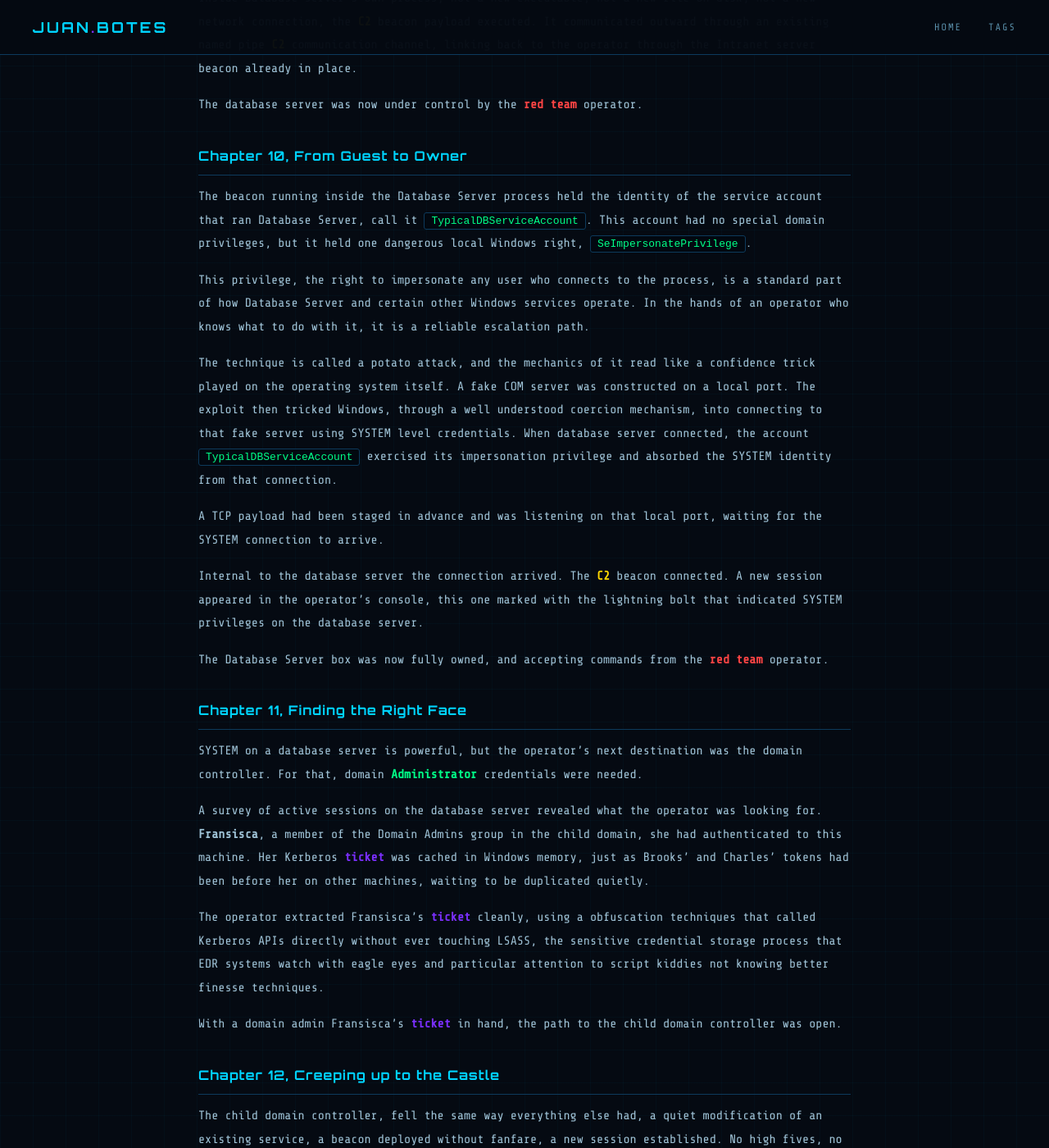
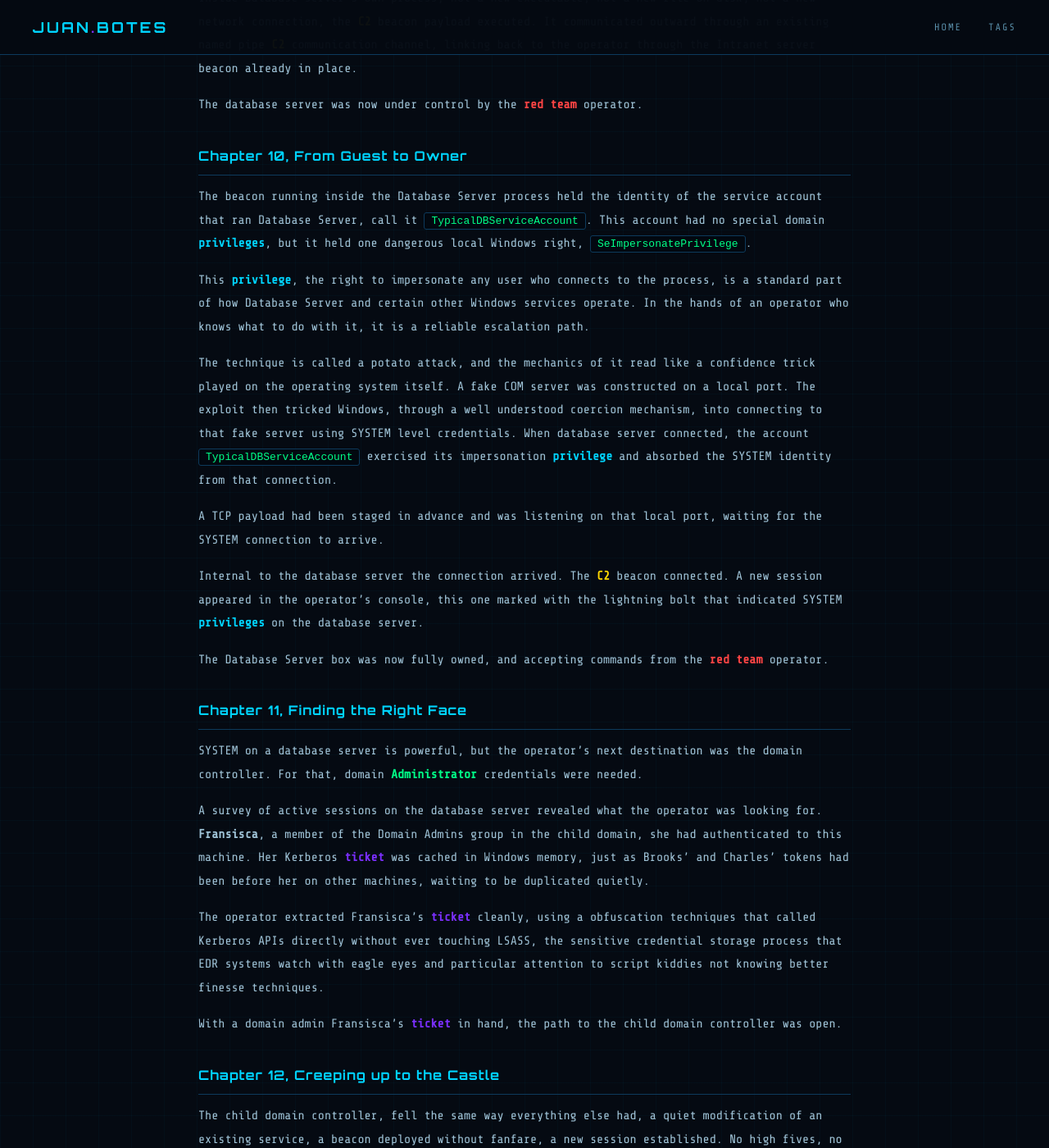
Before and after one commit to botesjuan/botesjuan.github.io, a Jekyll site: the page built from _posts/2026-05-23-red-team-kill-chain-story.md, in a window 1280 px wide and 1400 px high, scrolled down 6009 px. Shown: the whole window at 82% size. Built offline with Jekyll 4.4.1, drawn with Linux system fonts in a browser that asks for light colours; our own code applies the rules of GitHub Pages for plain Markdown files; some of the changed text lies outside the part shown.

Commit message:
Update 2026-05-23-red-team-kill-chain-story.md

```diff
--- a/_posts/2026-05-23-red-team-kill-chain-story.md
+++ b/_posts/2026-05-23-red-team-kill-chain-story.md
@@ -3,6 +3,7 @@
   .red { color: #ff4444; font-weight: bold; }   /* danger/alert terms */
   .grn { color: #00ff88; font-weight: bold; }   /* success/owned terms */
   .prp { color: #7b2fff; font-weight: bold; }   /* tool names */
+  .cyan { color: #00d4ff; font-weight: bold; }
 </style>
 
 
@@ -20,7 +21,7 @@ The target organisation ran three separate Windows domains, each sitting behind
 
 The rules were clear. A full security monitoring stack was watching, Elastic EDR recording every process, Sysmon logging every pipe and thread, Windows Defender scanning every file. Getting caught would cost points. Getting caught on the wrong machine would end the engagement immediately.
 
-The objective, obtain a single low privilege user account named **Angela**, and use it, through whatever gaps existed in the architecture, to reach a locked file server in the secure storage vault and prove access by writing a "flag" file to its hard drive. Proving the possibility of ransomware deployment.
+The objective, obtain a single low <span class="cyan">privilege</span> user account named **Angela**, and use it, through whatever gaps existed in the architecture, to reach a locked file server in the secure storage vault and prove access by writing a "flag" file to its hard drive. Proving the possibility of ransomware deployment.
 
 The command and control (<span class="kw">C2</span>) communication path did not yet exist. The <span class="kw">C2</span> chain of malware beacons would have to be built, hop by hop, identity by identity, to reach the crown jewels.
 
@@ -44,7 +45,7 @@ The toolkit was ready. The operator turned their attention to the target.
 
 ## Chapter 3, Getting Through the Front Door
 
-**Angela** was a domain user, ordinary, unremarkable, with no special privileges beyond local <span class="grn">Administrator</span> rights on a her single Windows workstation. That was the assumed breach, the organisation had handed over her credentials as the starting point, representing the realistic scenario of a social engineering, phishing email or stolen password.
+**Angela** was a domain user, ordinary, unremarkable, with no special <span class="cyan">privileges</span> beyond local <span class="grn">Administrator</span> rights on a her single Windows workstation. That was the assumed breach, the organisation had handed over her credentials as the starting point, representing the realistic scenario of a social engineering, phishing email or stolen password.
 
 The workstation had AppLocker enabled, a Windows application allow listing policy that prevented arbitrary programs from running. Only files in certain trusted folders and signed by approved publishers were permitted to execute. Defender's real time protection was active and watching.
 
@@ -54,11 +55,11 @@ A single PowerShell command, perfectly legal in Windows, downloaded the custom b
 
 The beacon malware connected home to the public <span class="kw">C2</span> framework team server.
 
-Within moments, a blinking indicator appeared on the operator's <span class="prp">Cobalt Strike</span> console, a new session, running with full SYSTEM privileges inside the process on Angela's workstation. The first foothold was established. The door was open.
+Within moments, a blinking indicator appeared on the operator's <span class="prp">Cobalt Strike</span> console, a new session, running with full SYSTEM <span class="cyan">privileges</span> inside the process on Angela's workstation. The first foothold was established. The door was open.
 
 ## Chapter 4, Borrowing a Face
 
-**SYSTEM** privilege is very powerful, but it is also conspicuous in certain ways. More importantly, Angela's workstation was just the first room. The operator needed to move deeper, and that required the right identity for the next door.
+**SYSTEM** <span class="cyan">privilege</span> is very powerful, but it is also conspicuous in certain ways. More importantly, Angela's workstation was just the first room. The operator needed to move deeper, and that required the right identity for the next door.
 
 A review of the running processes on the machine revealed something useful, another user had an active session on the same workstation. Her name was **Brooks**, a member of the local workstation <span class="grn">Administrator</span> group on the next machine along the chain. She was logged in, her session was live, and her Windows security token, the digital credential that Windows checks whenever she opens a file or accesses a network share, was sitting inside one of her running processes.
 
@@ -114,7 +115,7 @@ The domain controller obliged. The <span class="prp">ticket</span> was cryptogra
 
 ## Chapter 9, The Database Admin's Gift
 
-Armed with a valid Kerberos authentication <span class="prp">ticket</span> in David's name, the <span class="red">red team</span> operator connected to the Database server with high database privileges. No username and password prompt. No VPN. Just a <span class="prp">ticket</span> that said "I am David, and I have permission to be here."
+Armed with a valid Kerberos authentication <span class="prp">ticket</span> in David's name, the <span class="red">red team</span> operator connected to the Database server with high database <span class="cyan">privileges</span>. No username and password prompt. No VPN. Just a <span class="prp">ticket</span> that said "I am David, and I have permission to be here."
 
 Microsoft Database Server includes a feature called Common Language Runtime (CLR) integration, the ability for a database <span class="grn">Administrator</span> to load compiled .NET code directly into the Database Server process and execute it as a stored procedure. It exists for legitimate data processing tasks. The operator had prepared a custom .NET library during the arming up phase way back in the beginning before engaging.
 
@@ -126,15 +127,15 @@ The database server was now under control by the <span class="red">red team</spa
 
 ## Chapter 10, From Guest to Owner
 
-The beacon running inside the Database Server process held the identity of the service account that ran Database Server, call it `TypicalDBServiceAccount`. This account had no special domain privileges, but it held one dangerous local Windows right, `SeImpersonatePrivilege`.
+The beacon running inside the Database Server process held the identity of the service account that ran Database Server, call it `TypicalDBServiceAccount`. This account had no special domain <span class="cyan">privileges</span>, but it held one dangerous local Windows right, `SeImpersonatePrivilege`.
 
-This privilege, the right to impersonate any user who connects to the process, is a standard part of how Database Server and certain other Windows services operate. In the hands of an operator who knows what to do with it, it is a reliable escalation path.
+This <span class="cyan">privilege</span>, the right to impersonate any user who connects to the process, is a standard part of how Database Server and certain other Windows services operate. In the hands of an operator who knows what to do with it, it is a reliable escalation path.
 
-The technique is called a potato attack, and the mechanics of it read like a confidence trick played on the operating system itself. A fake COM server was constructed on a local port. The exploit then tricked Windows, through a well understood coercion mechanism, into connecting to that fake server using SYSTEM level credentials. When database server connected, the account `TypicalDBServiceAccount` exercised its impersonation privilege and absorbed the SYSTEM identity from that connection.
+The technique is called a potato attack, and the mechanics of it read like a confidence trick played on the operating system itself. A fake COM server was constructed on a local port. The exploit then tricked Windows, through a well understood coercion mechanism, into connecting to that fake server using SYSTEM level credentials. When database server connected, the account `TypicalDBServiceAccount` exercised its impersonation <span class="cyan">privilege</span> and absorbed the SYSTEM identity from that connection.
 
 A TCP payload had been staged in advance and was listening on that local port, waiting for the SYSTEM connection to arrive.
 
-Internal to the database server the connection arrived. The <span class="kw">C2</span> beacon connected. A new session appeared in the operator's console, this one marked with the lightning bolt that indicated SYSTEM privileges on the database server.
+Internal to the database server the connection arrived. The <span class="kw">C2</span> beacon connected. A new session appeared in the operator's console, this one marked with the lightning bolt that indicated SYSTEM <span class="cyan">privileges</span> on the database server.
 
 The Database Server box was now fully owned, and accepting commands from the <span class="red">red team</span> operator.
 
@@ -164,7 +165,7 @@ In a Microsoft Active Directory forest, child domains trust their parents. Child
 
 What it also means is that if you control the child, you can reach the parent, even ransom blackmail them if your intend.
 
-Fransisca's domain <span class="grn">Administrator</span> privileges on the Child Domain Controller gave the operator something extraordinarily valuable, the ability to ask the domain controller to share its most sensitive secret. Every single Kerberos <span class="prp">ticket</span> issued in the child domain, every login, every file access, every authentication, was ultimately signed with a cryptographic key belonging to one special account called the `MasterGrantingKeyAccount`.
+Fransisca's domain <span class="grn">Administrator</span> <span class="cyan">privileges</span> on the Child Domain Controller gave the operator something extraordinarily valuable, the ability to ask the domain controller to share its most sensitive secret. Every single Kerberos <span class="prp">ticket</span> issued in the child domain, every login, every file access, every authentication, was ultimately signed with a cryptographic key belonging to one special account called the `MasterGrantingKeyAccount`.
 Whoever held that key could forge any <span class="prp">ticket</span> they wanted. The operator performed a routine-looking domain synchronisation request, the same replication process that domain controllers use every day to stay in sync with each other. The child domain controller handed over the key without complaint. The monitoring system logged an Event 4662, replication activity on a domain controller, but nothing out of the ordinary. Perhaps the blue team night shift glanced at it and assumed Fransisca was running her regular administrative tasks.
 
 With the master key in hand, the operator sat quietly at the attacker's desktop and crafted what is known as a Golden <span class="prp">ticket</span>. This was a Kerberos authentication credential signed with the child domain's own genuine key, one that the operator wrote themselves. It declared the bearer to be the child domain's <span class="grn">Administrator</span>, but it contained one extra ingredient hidden inside, the group identifier of the **Special Admins** group from the parent domain.
@@ -264,7 +265,7 @@ Here is remedial suggestion to the blue team to improve there detection and resp
 
 - **Review RBCD attribute write permissions.** The final lock fell because any authenticated user in the secure vault could write the sensitive attribute on computer objects. This is almost never intentional. Audit who has write access to that attribute across your domain, and restrict it to domain <span class="grn">Administrator</span>s only.
 
-- **Strip SeImpersonatePrivilege from service accounts that do not need it.** The database service account escalated to SYSTEM because it held this privilege. Database Server needs to run as a low-privilege account or a Group Managed Service Account (gMSA) without this right wherever possible. Regularly audit which non-OS accounts hold this privilege.
+- **Strip SeImpersonatePrivilege from service accounts that do not need it.** The database service account escalated to SYSTEM because it held this <span class="cyan">privilege</span>. Database Server needs to run as a low-<span class="cyan">privilege</span> account or a Group Managed Service Account (gMSA) without this right wherever possible. Regularly audit which non-OS accounts hold this <span class="cyan">privilege</span>.
 
 - **Monitor WMI event subscription creation.** The operator's persistent DNS beacon on the parent domain controller survived because it was triggered by a WMI event subscription, which looks like routine system automation. New WMI subscriptions should be rare and reviewed. Windows Event 5861 and Sysmon Event 19, 20, and 21 capture this activity. Alert on any new subscription that was not created through your known change management process.
 
```
